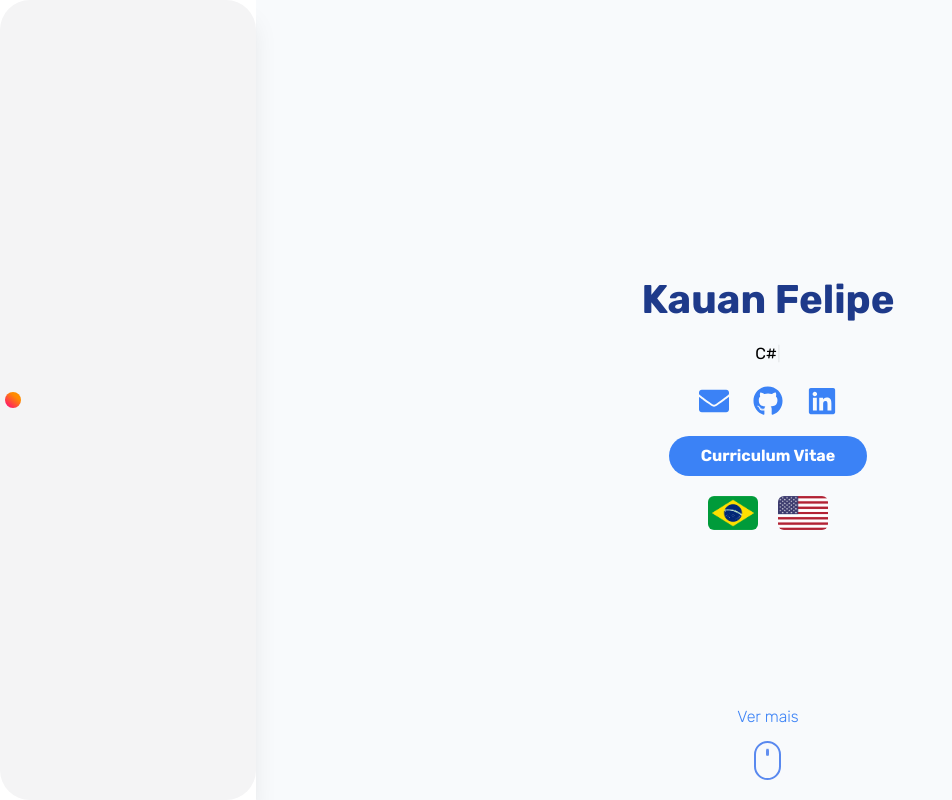
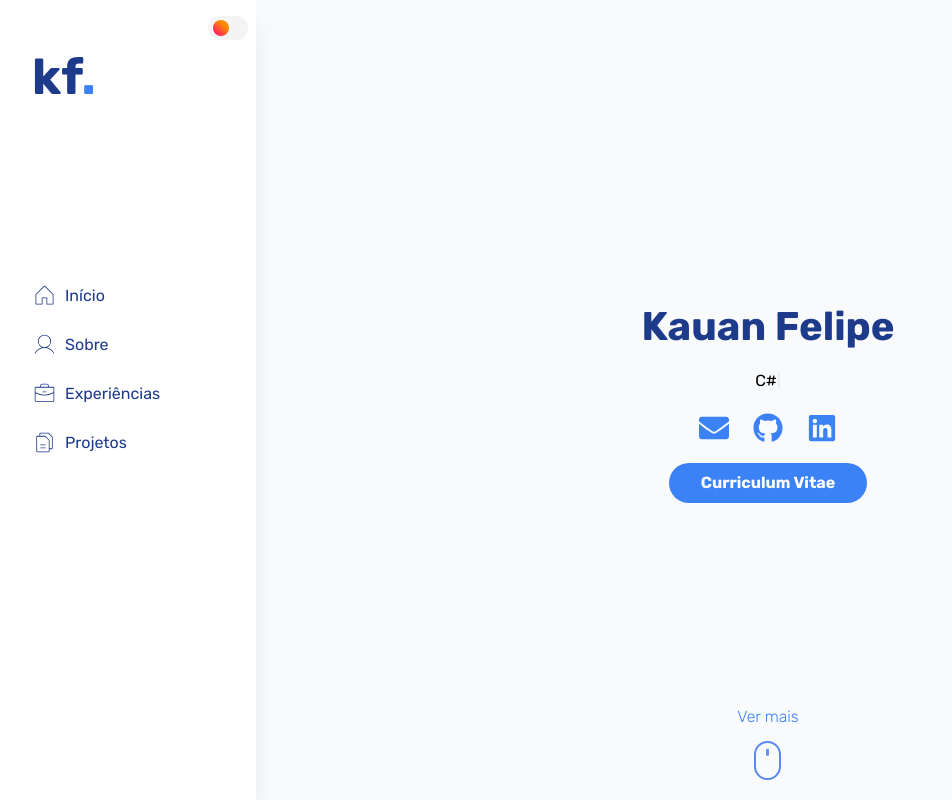
Before and after one commit to kauanfelipe96/personal-portfolio, a React (Vite) app: page / in a window 1280 px wide. Shown: the top 800 px of the page, without its empty margins (0-952 px from the left). Built offline with nearby package versions, Linux system fonts and the light colour scheme.

Commit message:
fix navbar bugs

```diff
--- a/src/components/Home.jsx
+++ b/src/components/Home.jsx
@@ -33,10 +33,10 @@
           <a href="https://www.linkedin.com/in/kauanfelipe96/" target="_blank"><FaLinkedin className="text-[30px] hover:text-blue-800 dark:hover:text-slate-50 duration-500" alt="Link para perfil do LinkedIn" /></a>
         </div>
         <a href="/personal-portfolio/curriculum.pdf" target="_blank" rel="noopener noreferrer"><button className="bg-blue-500 text-white font-bold rounded-full px-8 py-2 text-center mt-5 hover:scale-110 duration-500 hover:bg-blue-700">Curriculum Vitae</button></a>
-        <div className="flex gap-5 mt-5">
+        {/* <div className="flex gap-5 mt-5">
           <img src={brasil} alt="bandeira do Brasil" className="w-[50px] hover:scale-125 duration-500 rounded-md" />
           <img src={usa} alt="bandeira" className="w-[50px] hover:scale-125 duration-500 rounded-md" />
-        </div>
+        </div> */}
         <a href="#about" className="absolute bottom-5">
           <div className="flex flex-col items-center">
             <p className="mb-3 text-blue-500 font-light">Ver mais</p>
--- a/src/components/SidebarComponent.jsx
+++ b/src/components/SidebarComponent.jsx
@@ -20,7 +20,7 @@
       <div onClick={() => setOpenDropdown(false)} className="flex flex-col w-full md:w-64 text-gray-700 bg-white flex-shrink-0 shadow-xl" x-data="{ open: false }">
         <div className="dark:bg-slate-900 flex-shrink-0 pl-8 pr-2 lg:py-4 py-1 flex flex-row items-center justify-between">
           <div className="flex flex-col w-full">
-            <label className="switch self-end lg:block hidden">
+            <label className="switch self-end">
               <input type="checkbox" onChange={() => setDarkMode(!darkMode)} checked={darkMode} />
               <span className="slider"></span>
             </label>
@@ -37,16 +37,7 @@
           </button>
         </div>
         <nav className={`dark:bg-slate-900 flex-grow md:block px-4 pb-4 md:pb-0 md:overflow-y-auto ${openMenu ? 'block' : 'hidden'}`}>
-          <div className="flex items-center justify-between">
-            <a href="#home" className="dark:text-slate-50 dark:hover:text-blue-500 flex items-center px-4 py-2 text-blue-900 hover:text-blue-500"><PiHouseThin className="text-[25px] mr-2 font-extralight" /> Início</a>
-            <div className="w-full flex items-center justify-end">
-              <label className="switch self-end absolute right-2 lg:hidden block">
-                <input type="checkbox" onChange={() => setDarkMode(!darkMode)} checked={darkMode} />
-                <span className="slider"></span>
-              </label>
-            </div>
-            <div></div>
-          </div>
+          <a href="#home" className="dark:text-slate-50 dark:hover:text-blue-500 flex items-center px-4 py-2 text-blue-900 hover:text-blue-500"><PiHouseThin className="text-[25px] mr-2 font-extralight" /> Início</a>
           <a href="#about" className="dark:text-slate-50 dark:hover:text-blue-500 flex items-center px-4 py-2 mt-2 text-blue-900 hover:text-blue-500"><PiUserThin className="text-[25px] mr-2" /> Sobre</a>
           <a href="#experience" className="dark:text-slate-50 dark:hover:text-blue-500 flex items-center px-4 py-2 mt-2 text-blue-900 hover:text-blue-500"><PiBriefcaseThin className="text-[25px] mr-2" /> Experiências</a>
           <a href="#works" className="dark:text-slate-50 dark:hover:text-blue-500 flex items-center px-4 py-2 mt-2 text-blue-900 hover:text-blue-500"><PiFilesThin className="text-[25px] mr-2" /> Projetos</a>
--- a/src/index.css
+++ b/src/index.css
@@ -30,6 +30,7 @@
 }
 
 .switch {
+  position: relative;
   --width-of-switch: 2.5em;
   --height-of-switch: 1.5em;
   --size-of-icon: 1em;
```
